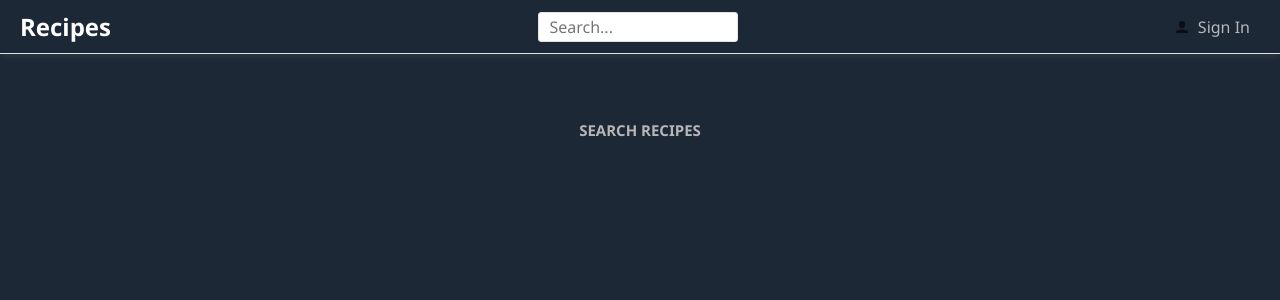
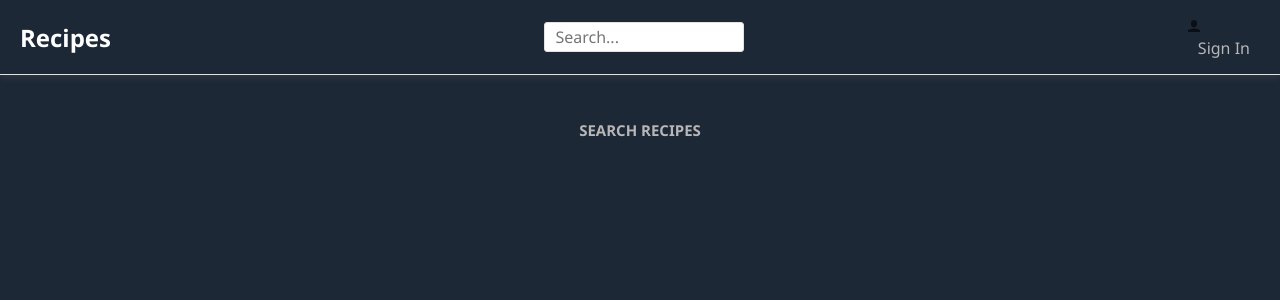
Before and after one commit to deanagan/charting-pocs, a React (Create React App) app in the folder client_ts/: page /recipes/search in a window 1280 px wide. Shown: the top 300 px of the page. Built offline with nearby package versions, Linux system fonts and the light colour scheme.

Commit message:
Hide Sign In if in mobile

```diff
--- a/client_ts/src/Header.tsx
+++ b/client_ts/src/Header.tsx
@@ -1,11 +1,16 @@
-
 /** @jsx jsx */
 import { css, jsx } from '@emotion/core';
-import { fontFamily, fontSize, white2, white1, gray5, backgroundColour1 } from './Styles';
+import {
+  fontFamily,
+  fontSize,
+  white2,
+  white1,
+  gray5,
+  backgroundColour1,
+} from './Styles';
 import { UserIcon } from './Icons';
 import { ChangeEvent } from 'react';
 import { Link } from 'react-router-dom';
-
 
 export const Header = () => {
   const handleSearchInputChange = (e: ChangeEvent<HTMLInputElement>) => {
@@ -61,6 +66,11 @@ export const Header = () => {
       <Link
         to="/recipes/signin"
         css={css`
+          @media screen and (max-width: 405px) {
+            .hide-mobile {
+              display: none !important;
+            }
+          }
           font-family: ${fontFamily};
           font-size: ${fontSize};
           padding: 5px 10px;
@@ -77,7 +87,9 @@ export const Header = () => {
         `}
       >
         <UserIcon />
+        <div className="hide-mobile">
           <span>Sign In</span>
+        </div>
       </Link>
     </div>
   );
```
Lines whose indentation alone changed are shown as unchanged.
